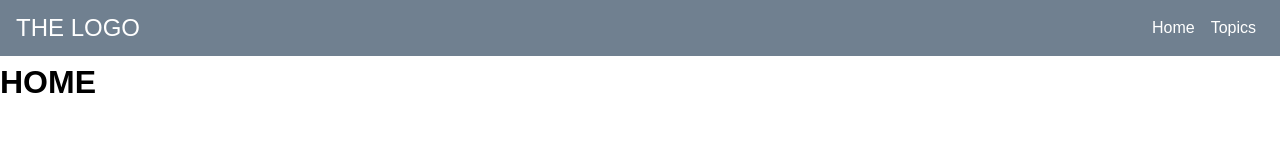
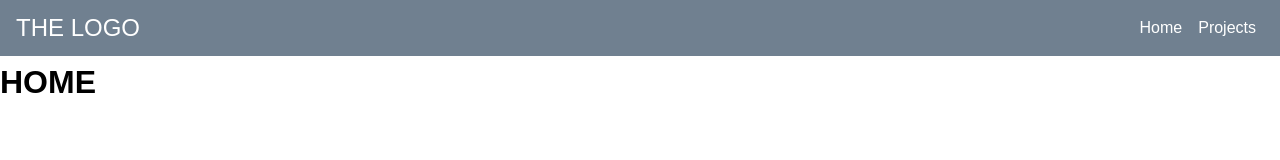
Before and after one commit to jamesanderegg/react_navbar, a React (Create React App) app in the folder my_app/: page / in a window 1280 px wide. Shown: the top 160 px of the page. Built offline with nearby package versions, Linux system fonts and the light colour scheme.

Commit message:
final commit before altering the dictionary for topics

```diff
--- a/my_app/src/components/Toolbar/Toolbar.js
+++ b/my_app/src/components/Toolbar/Toolbar.js
@@ -1,9 +1,7 @@
 import React from 'react';
 
 import {
-    BrowserRouter as Router,
-    Link,
-    Route // for later
+    Link
   } from 'react-router-dom'
 
 import ToggleButton from '../SidePanel/ToggleButton';
@@ -24,7 +22,7 @@
                 <div className="toolbar_navigation-items">
                     <ul>
                         <li><Link className="nav-link" to="/" >Home</Link></li>
-                        <li><Link className="nav-link" to="/topics">Topics</Link></li>
+                        <li><Link className="nav-link" to="/topics">Projects</Link></li>
                     </ul>
                 </div>
             </nav>
```
